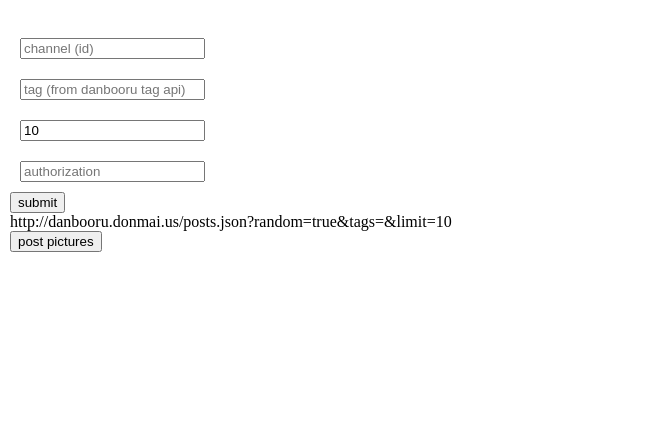
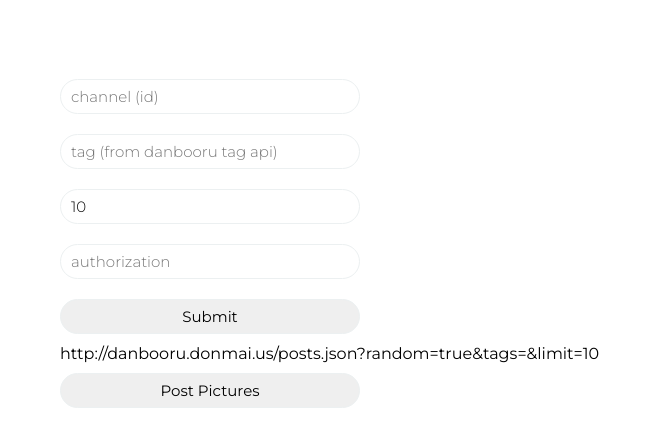
Before and after one commit to dowdyp/Multi-Image-Discord-Poster, a plain HTML site: page index.html in a window 1280 px wide. Shown: the whole page, without its empty margins (0-652 px from the left). Drawn offline with nearby package versions, Linux system fonts and the light colour scheme.

Commit message:
added modern css

```diff
--- a/index.html
+++ b/index.html
@@ -10,54 +10,117 @@
 	<!-- NOT SCRIPTS -->
 
 	<style>
-	input {margin: 10px !important;}
+
+	@import url('https://fonts.googleapis.com/css?family=Montserrat:300,400,700');
+
+	body {
+		display: flex;
+		flex-direction: row;
+		margin: 0px !important;
+		font-family: 'Montserrat', sans-serif;
+	}
+
+	input, button{
+		transition: 0.5s;
+		width: 300px;
+		height: 35px;
+		border-radius: 17.5px;
+		border: solid 1px #ecf0f1;
+		font-size: 15px;
+		padding: 5px 10px;
+		font-family: 'Montserrat', sans-serif;
+		font-weight: 300;
+		text-decoration: none;
+		outline: none;
+	}
+
+	button {
+		font-weight: 400;
+	}
+
+	input:hover {
+		transition: 0.5s;
+		border: solid 1.5px #bdc3c7;
+	}
+
+	button:hover {
+		transition: 0.05s;
+		border: solid 1px #3498db
+	}
+
+	button:active {
+		background-color:
+	}
+
+	input:focus{
+		transition: 0.1s;
+		border: solid 1px #3498db;
+	}
+
+	.preview {
+		display: flex;
+		flex-direction: row;
+		flex-wrap: wrap;
+		width: 50vw;
+	}
+
+	.split-vert {
+		width: 50%;
+		padding: 50px;
+	}
+
+	.m10 {
+		margin: 10px;
+	}
+
+
 	</style>
 
 	<title>Multi-Image Poster</title>
 
 </head>
 
-<body ng-app="imgposter" ng-controller="postController" style="display: flex; flex-direction: row; margin: 10px;">
+<body ng-app="imgposter" ng-controller="postController">
 
 <!-- CONTROLLING DIV -->
 
-	<div style="width: 50vw;">
+	<div class="split-vert">
 
 		<br>
 
-		<input ng-model="dis_info.channel" placeholder="channel (id)">
+		<input class="m10" ng-model="dis_info.channel" placeholder="channel (id)">
 
 		<br>
 
-		<input ng-model="dan_info.tag" placeholder="tag (from danbooru tag api)">
+		<input class="m10" ng-model="dan_info.tag" placeholder="tag (from danbooru tag api)">
 
 		<br>
 
-		<input ng-model="dan_info.limit" placeholder="# of images (not over 25)"><span ng-if="dan_info.limit>25">image # too high</span>
+		<input class="m10" ng-model="dan_info.limit" placeholder="# of images (not over 25)"><span ng-if="dan_info.limit>25">image # too high</span>
 
 		<br>
 
-		<input ng-model="post.headers.authorization" placeholder="authorization">
+		<input class="m10" ng-model="post.headers.authorization" placeholder="authorization">
 
 		<br>
 
-		<button ng-click="populate()">submit</button>
+		<button class="m10" ng-click="populate()">Submit</button>
 
 		<br>
 
-		{{query}}
+		<span class="m10">{{query}}</span>
 
 		<br>
 
-		<button ng-click="disPost()">post pictures</button>
+		<button class="m10" ng-click="disPost()">Post Pictures</button>
 
 	</div>
 
 	<!-- PREVIEW DIV -->
 
-	<div class="preview" style="display: flex; flex-direction: row; flex-wrap: wrap; width: 50vw;">
+	<div class="preview">
 
-		<div class="single" ng-repeat="post in retreived" style="width: 200px; height: 200px; margin: 0px; align-items: center; justify-content: center;">
+		<div class="single" ng-repeat="post in retreived">
 
 			<a ng-href="{{post.url}}"><img style="max-width: 100%;" ng-src="{{post.preview}}">
 
--- a/main.js
+++ b/main.js
@@ -9,7 +9,7 @@ var postApp = angular.module('imgposter', []);
 // Init config
 postApp.config(function($httpProvider) {
 
-  delete $httpProvider.defaults.headers.common['X-Requested-With'];
+//  delete $httpProvider.defaults.headers.common['X-Requested-With'];
 
 });
 
@@ -98,7 +98,7 @@ postApp.controller('postController', ['$scope', '$http', '$timeout', function($s
           };
 
 // Danbooru's objects return unfinished uris, ex. /data/123.jpg instead of danbooru.donmai.net/data/123.jpg
-// This next step simply changes the value of the variable temp, and adds $scope.dan_info.url so the result is a web-accessible uri
+// This next step simply changes the value of the data in variable temp, and adds $scope.dan_info.url so the result is a web-accessible uri
           temp.url = $scope.dan_info.url + value.file_url;
           temp.preview = $scope.dan_info.url + value.preview_file_url;
           temp.md5 = value.md5;
```
